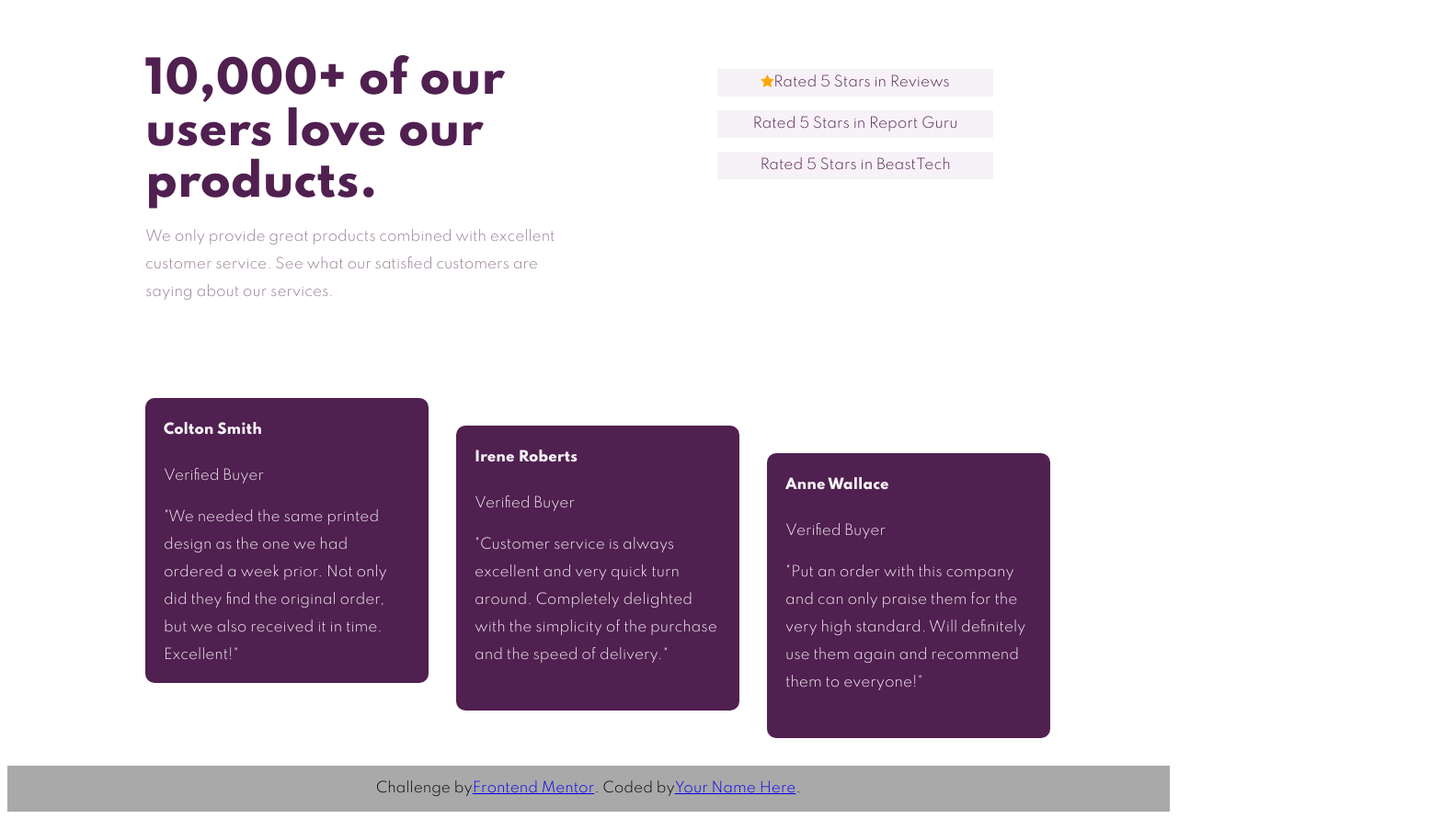
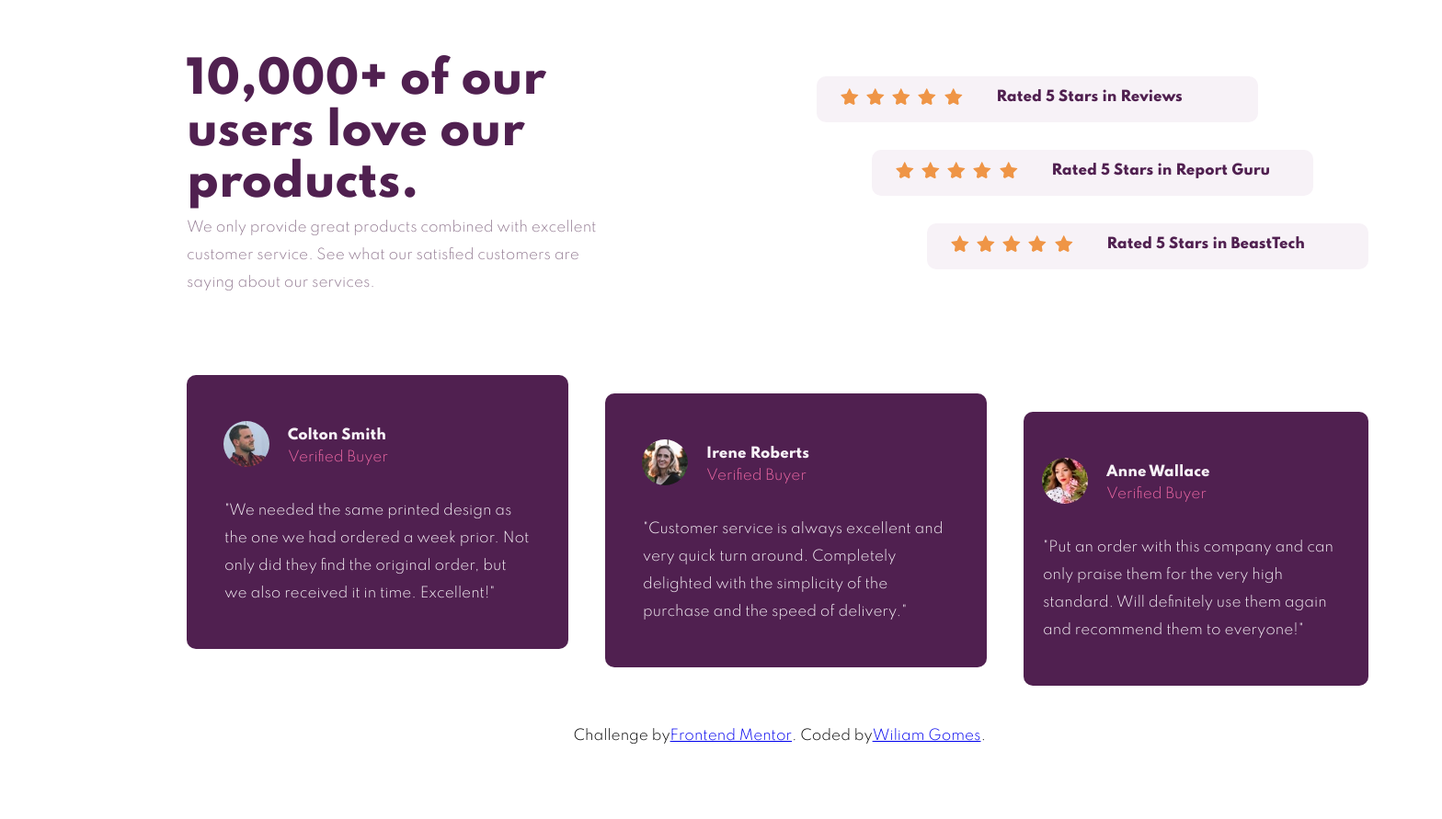
Before and after one commit to Wiliam-G/social-proof-section-master, a plain HTML site: page index.html in a window 1280 px wide. Shown: the part 140-1031 px from the top of the page at 92% size, 1568 px wide, since content can reach past the window. After the commit the page ends 974 px from the top, so only its background shows below. Drawn offline with Linux system fonts and the light colour scheme.

Commit message:
finishing the design

```diff
--- a/index.html
+++ b/index.html
@@ -34,19 +34,51 @@
         See what our satisfied customers are saying about our services.
       </p>
     </section>
+
     <section class="rating">
-      <p><span class="fa fa-star checked"></span>Rated 5 Stars in Reviews</p>
-      <p>Rated 5 Stars in Report Guru</p>
-      <p>Rated 5 Stars in BeastTech</p>
+      <p id="rate-1">
+        <span>
+          <img class="star" src="/images/icon-star.svg" alt="star">
+          <img class="star" src="/images/icon-star.svg" alt="star">
+          <img class="star" src="/images/icon-star.svg" alt="star">
+          <img class="star" src="/images/icon-star.svg" alt="star">
+          <img class="star" src="/images/icon-star.svg" alt="star">
+        </span>
+
+
+
+        Rated 5 Stars in Reviews</p>
+      <p id="rate-2">
+        <span>
+          <img class="star" src="/images/icon-star.svg" alt="star">
+          <img class="star" src="/images/icon-star.svg" alt="star">
+          <img class="star" src="/images/icon-star.svg" alt="star">
+          <img class="star" src="/images/icon-star.svg" alt="star">
+          <img class="star" src="/images/icon-star.svg" alt="star">
+        </span>
+        Rated 5 Stars in Report Guru</p>
+
+      <p id="rate-3">
+        <span>
+          <img class="star" src="/images/icon-star.svg" alt="star">
+          <img class="star" src="/images/icon-star.svg" alt="star">
+          <img class="star" src="/images/icon-star.svg" alt="star">
+          <img class="star" src="/images/icon-star.svg" alt="star">
+          <img class="star" src="/images/icon-star.svg" alt="star">
+        </span>
+        Rated 5 Stars in BeastTech</p>
     </section>
 
     <section class="testimonials">
     <div id="left">
-      <p>
-        <h4 class="consumer-name">Colton Smith</h4>
-        <p>Verified Buyer</p>
-
-
+      <header>
+      <img src="/images/image-colton.jpg" alt="image Colton">
+      <div class="user">
+        <h4 class="consumer-name">  Colton Smith</h4>
+        <p class="verified">Verified Buyer</p>
+      </div>
+      </header>
+        <p class="testimonials-text">
         "We needed the same printed design
         as the one we had ordered a week prior. Not only did they find the
         original order, but we also received it in time. Excellent!"
@@ -54,9 +86,16 @@
     </div>
 
     <div id="middle">
-      <h4 class="consumer-name">Irene Roberts</h4>
-      <p> Verified Buyer</p>
-      <p>
+      <header>
+        <img src="/images/image-irene.jpg" alt="image Irene">
+        <div class="user">
+          <h4 class="consumer-name">Irene Roberts</h4>
+          <p class="verified"> Verified Buyer</p>
+        </div>
+
+      </header>
+
+      <p class="testimonials-text">
         "Customer service is always excellent and
         very quick turn around. Completely delighted with the simplicity of the
         purchase and the speed of delivery."
@@ -65,9 +104,14 @@
     </div>
 
     <div id="right">
-      <h4 class="consumer-name">Anne Wallace</h4>
-      <p> Verified Buyer</p>
-      <p>
+     <header>
+      <img src="/images/image-anne.jpg" alt="image Anne">
+      <div class="user">
+        <h4 class="consumer-name">Anne Wallace</h4>
+        <p class="verified">Verified Buyer</p>
+      </div>
+     </header>
+      <p class="testimonials-text">
       "Put an order with this company and can only
       praise them for the very high standard. Will definitely use them again and
       recommend them to everyone!"
@@ -79,7 +123,7 @@
       Challenge by
       <a href="https://www.frontendmentor.io?ref=challenge" target="_blank"
         >Frontend Mentor</a
-      >. Coded by <a href="#">Your Name Here</a>.
+      >. Coded by <a href="https://github.com/Wiliam-G" target="_blank">Wiliam Gomes</a>.
     </div>
 
   </footer>
--- a/styles.css
+++ b/styles.css
@@ -1,12 +1,13 @@
 body {
   background-color: white;
-  max-width: 1440px;
+  width: 1440px;
+  margin-left: 10%;
   font-size: 15px;
   font-family: "Spartan", sans-serif;
 }
 .presentation h1 {
   font-size: 48px;
-  max-width: 90%;
+  width: 90%;
   color: hsl(300, 43%, 22%);
   margin-bottom: 0px;
   font-weight: bolder;
@@ -15,26 +16,61 @@ body {
 
 .presentation p {
   line-height: 2;
+  margin-top: 5px;
 }
 .presentation {
-  max-width: 450px;
+  width: 450px;
   margin-top: 200px;
-  margin-left: 150px;
+  margin-left: 75px;
   color: hsl(303, 10%, 53%);
 }
 
 .rating {
-  position: absolute;
-  right: 200px;
-  top: 200px;
-  width: 300px;
+  margin-left: 760px;
+  margin-top: -270px;
+  width: 600px;
+  display: flex;
+  flex-direction: column;
+  color: hsl(300, 43%, 22%);
+  font-weight: 700;
 }
 
 .rating p {
+  display: flex;
+  flex-direction: row;
+  /* justify-content: center; */
   background-color: hsl(300, 24%, 96%);
-  line-height: 2;
+  width: 80%;
+  line-height: 3;
   text-align: center;
-  color: hsl(300, 43%, 22%);
+  border-radius: 10px;
+  margin-top: 15px;
+}
+
+.star {
+  width: 20px;
+  margin-top: 0;
+  margin-right: 2px;
+  margin-left: 2px;
+}
+
+.rating span {
+  margin-left: 5%;
+  margin-right: 35px;
+  position: relative;
+  margin-top: 5px;
+}
+
+.ratting #rate-1 {
+  align-self: flex-start;
+}
+
+.rating #rate-2 {
+  align-self: center;
+}
+
+.rating #rate-3 {
+  align-self: flex-end;
 }
 
 .checked {
@@ -43,43 +79,92 @@ body {
 
 .testimonials {
   margin-top: 100px;
-  margin-left: 150px;
-  margin-right: 100px;
+  margin-left: 70px;
+  margin-right: 70px;
   display: flex;
   flex-direction: row;
   margin-bottom: 30px;
+  font-weight: 500;
 }
 
-.testimonials div {
-  width: 28%;
-  line-height: 2;
+.testimonials header {
+  position: relative;
+  display: inline;
+}
+
+.testimonials .user {
+  position: relative;
+  margin-left: 90px;
+  margin-top: -80px;
+  line-height: unset;
+}
+
+img {
+  border-radius: 50%;
+  width: 50px;
+  margin-top: 50px;
+  margin-left: 20px;
+}
+
+.testimonials h4 {
+  margin-bottom: auto;
+}
+
+.verified {
+  margin-top: 5px;
+  font-weight: 500;
+  color: hsl(333, 80%, 67%);
+  line-height: 0.5;
+}
+
+.testimonials-text {
+  margin-top: 40px;
+  margin-left: 21px;
+  margin-right: 21px;
+}
+
+.testimonials #left {
+  margin-bottom: 40px;
+  width: 375px;
   background-color: hsl(300, 43%, 22%);
   color: hsl(300, 24%, 96%);
+  line-height: 2;
   text-align: left;
-  /* position: relative; */
-  /* display: inline-block; */
   border-radius: 10px;
-  margin-right: 30px;
+  margin-right: 40px;
+  margin-left: 5px;
+  padding-left: 20px;
+  padding-right: 20px;
+  padding-bottom: 30px;
+}
+
+.testimonials #middle {
+  margin-top: 20px;
+  margin-bottom: 20px;
+  width: 375px;
+  background-color: hsl(300, 43%, 22%);
+  color: hsl(300, 24%, 96%);
+  line-height: 2;
+  text-align: left;
+  border-radius: 10px;
+  margin-right: 40px;
   padding-left: 20px;
   padding-right: 20px;
 }
 
-.testimonials #left {
-  margin-bottom: 60px;
-}
-
-.testimonials #middle {
-  margin-top: 30px;
-  margin-bottom: 30px;
-}
 .testimonials #right {
-  margin-top: 60px;
+  margin-top: 40px;
   margin-bottom: 0px;
+  width: 375px;
+  background-color: hsl(300, 43%, 22%);
+  color: hsl(300, 24%, 96%);
+  line-height: 2;
+  text-align: left;
+  border-radius: 10px;
 }
 
 footer {
   height: 50px;
-  background-color: darkgray;
   display: flex;
   flex-direction: row;
   justify-content: center;
```
Also changed, not shown: 1 other file.
